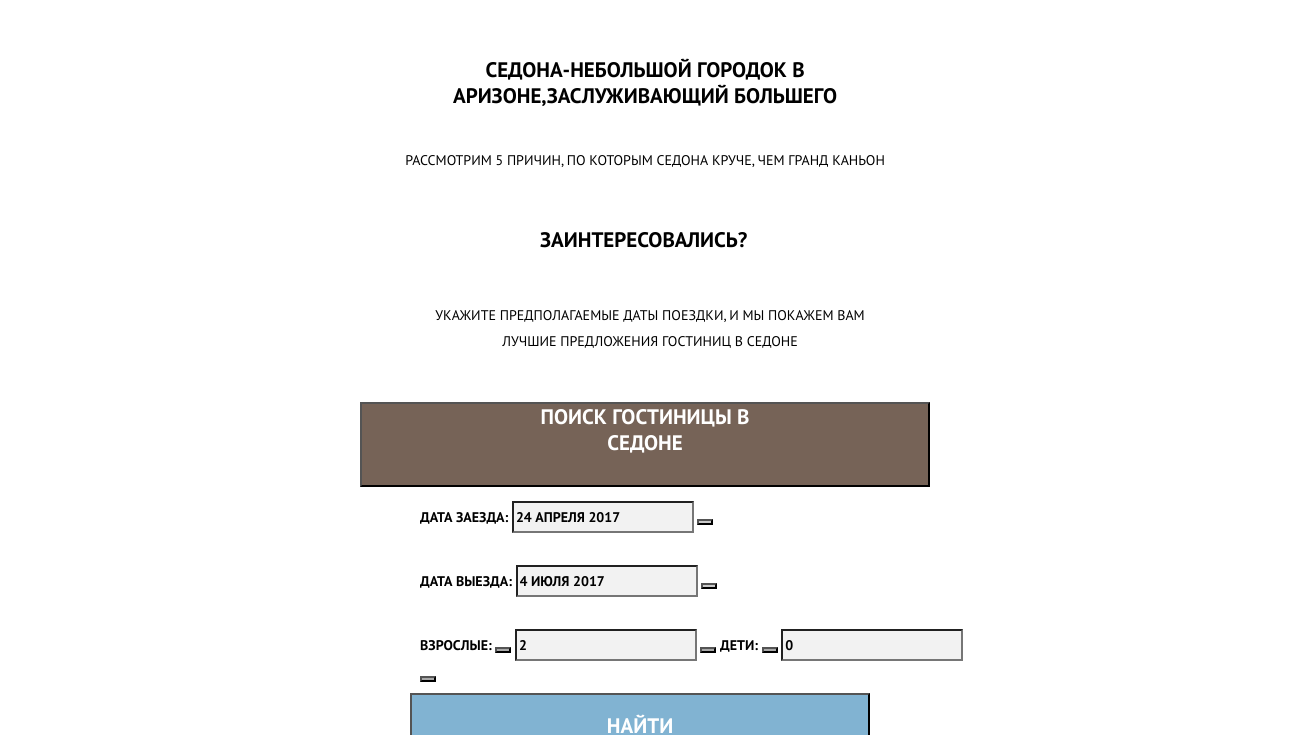
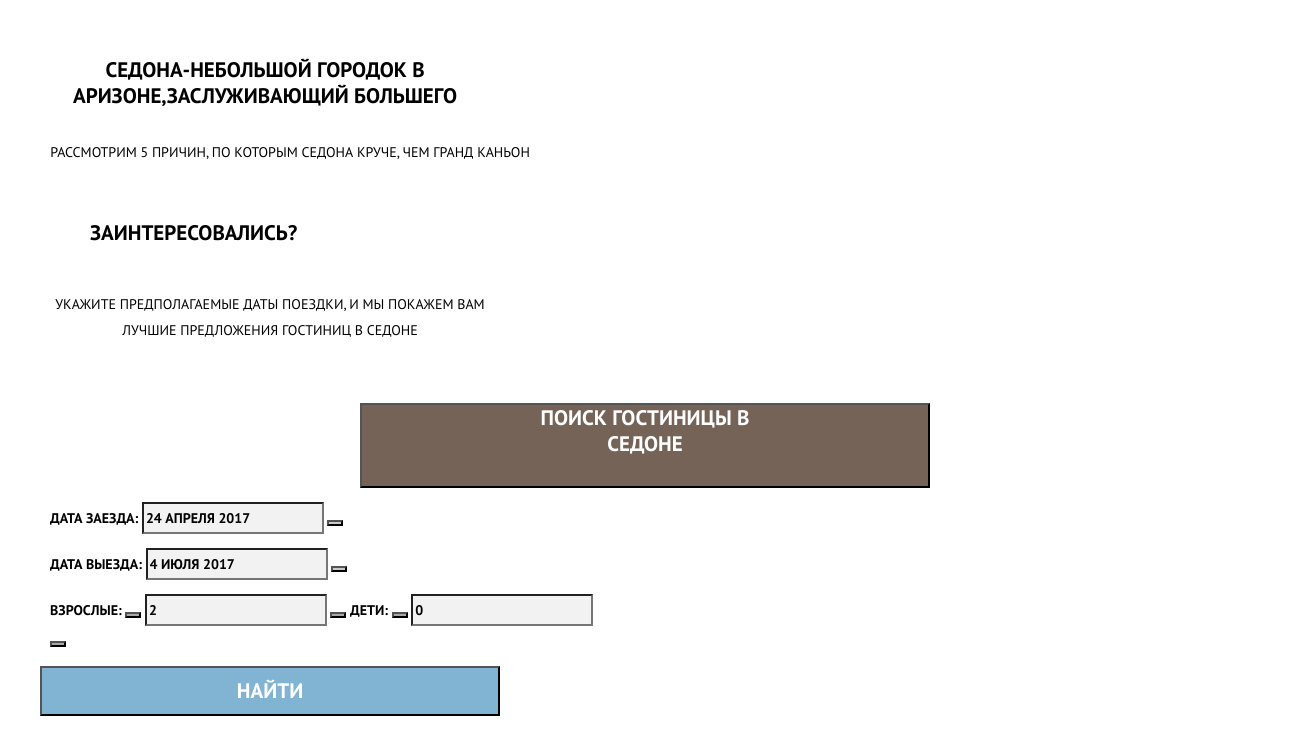
Before and after one commit to AlbertAkk/922473-sedona, a plain HTML site: page index.html in a window 1280 px wide. Shown: the part 74-809 px from the top of the page, 1310 px wide, since content can reach past the window. Drawn offline with nearby package versions, Linux system fonts and the light colour scheme; files whose address does not match are found by name.

Commit message:
Update style.css

```diff
--- a/css/style.css
+++ b/css/style.css
@@ -31,6 +31,7 @@ a {
 .body-content{
   width: 1200px;
   margin: auto;
+  vertical-align: center;
 }
 
 .main-header{
@@ -101,10 +102,8 @@ a {
   display:block;
 
   margin-bottom:30px;
-  margin-left: 380px;
   margin-right: auto;
   width: 450px;
-  height: 60px;
 }
 
 .features-description {
@@ -114,10 +113,8 @@ a {
   font-weight: 400;
 
   margin-bottom:55px;
-  margin-left: 355px;
   margin-right: auto;
   width:500px;
-  height: 25px;
 }
 
 .search {
@@ -132,11 +129,9 @@ a {
   background-color: #ffffff;
 
   display:flex;
-  margin-left:450px;
   margin-bottom:35px;
   padding:0 50px;
   width:305px;
-  height: 30px;
 }
 
 .search-point {
@@ -146,11 +141,9 @@ a {
   font-weight: 400;
 
   display:flex;
-  margin-left:380px;
   margin-bottom:50px;
   padding:10px;
   width:440px;
-  height: 40px;
 }
 
 .search-hotel{
@@ -181,11 +174,8 @@ a {
 }
 
 .search-item{
-  margin-left:370px;
   padding:0 10px;
-
   width:550px;
-  height: 50px;
 }
 
 .search-dates-item, .search-dates-item::placeholder,
@@ -277,10 +267,9 @@ a {
   color: #ffffff;
   background-color: #81b3d2;
 
-  margin-left:370px;
+
   padding:10px;
   width:460px;
-  height: 65px;
 }
 
 .search-item-find:hover,
@@ -320,7 +309,7 @@ a {
 .hotels-info-item{
   display:flex;
   text-align: center;
-  margin-left:70px;
+  padding:0 70px;
 }
 
 .hotels-info-list {
@@ -405,12 +394,12 @@ background-color: #766357;
 
 .main-footer {
   color: #000000;
-  width: 1060px;
+
   background-color: #f9fbf6;
   background-image: img(" ");
   background-position: 0 0;
   background-repeat: repeat;
-  margin-left: 130px;
+
   padding: 40px;
   margin-top:170px;
 }
```
